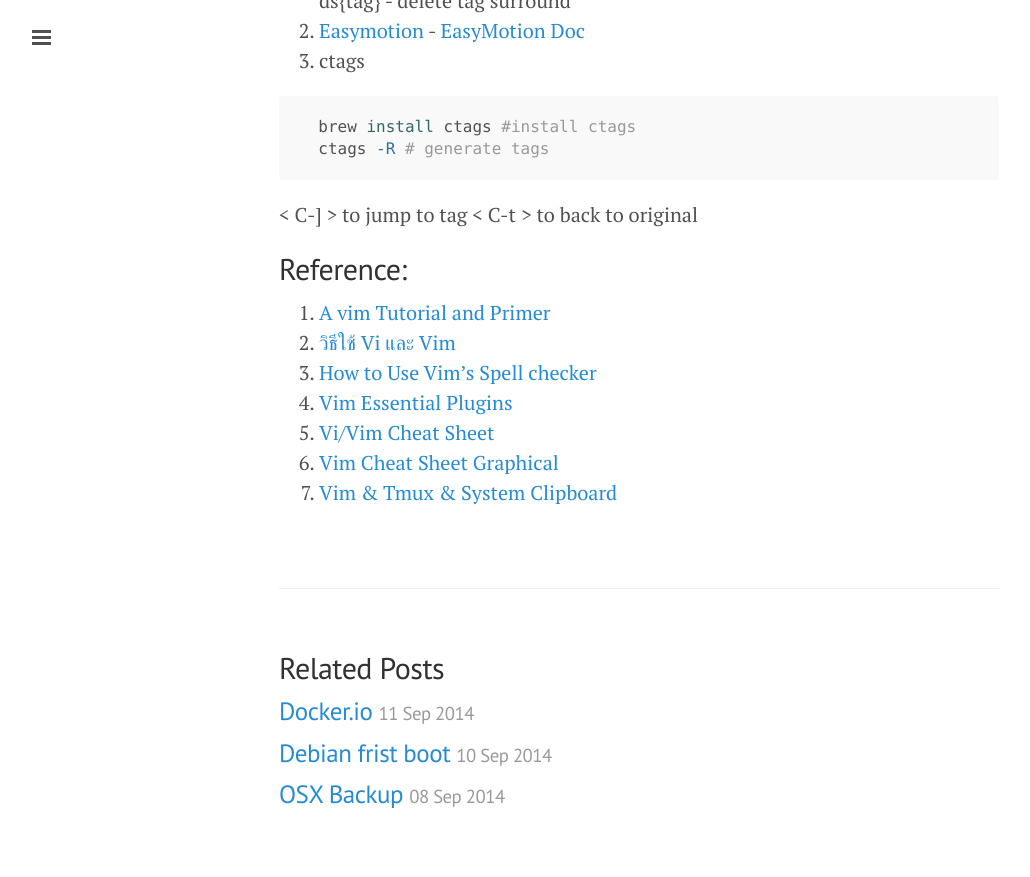
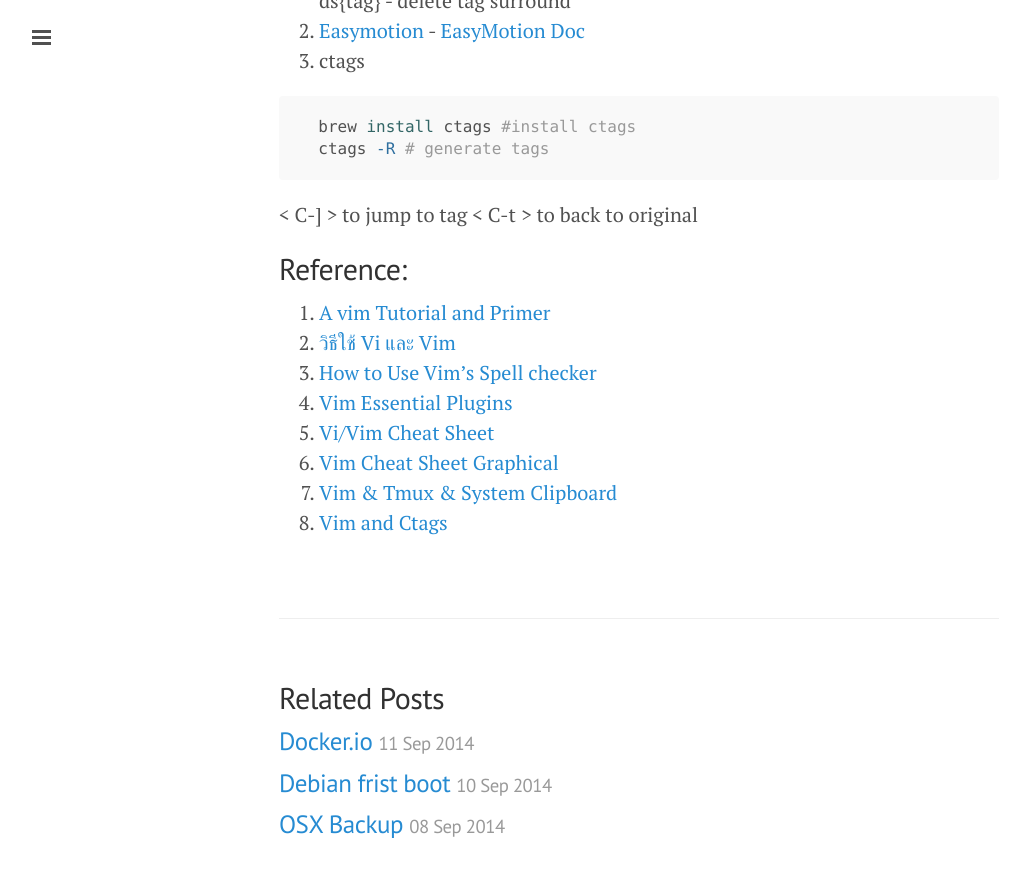
Before and after one commit to ibotdotout/ibotdotout.github.io, a Jekyll site: the page built from _posts/2014-06-09-vim.md, in a window 1280 px wide and 900 px high, scrolled down 3696 px. Shown: the top 877 px of the window, without its empty margins (1-1031 px from the left). Built offline with Jekyll 4.4.1, drawn with Linux system fonts in a browser that asks for light colours; Markdown is read by kramdown in place of the engine named in the settings.

Commit message:
update ctags

```diff
--- a/_posts/2014-06-09-vim.md
+++ b/_posts/2014-06-09-vim.md
@@ -146,3 +146,4 @@ zb - Move current line to botoom screen
 5. [Vi/Vim Cheat Sheet](http://www.worldtimzone.com/res/vi.html)
 6. [Vim Cheat Sheet Graphical](https://cdn.shopify.com/s/files/1/0165/4168/files/preview.png)
 7. [Vim & Tmux & System Clipboard](https://coderwall.com/p/j9wnfw)
+8. [Vim and Ctags](http://andrew.stwrt.ca/posts/vim-ctags)
```
